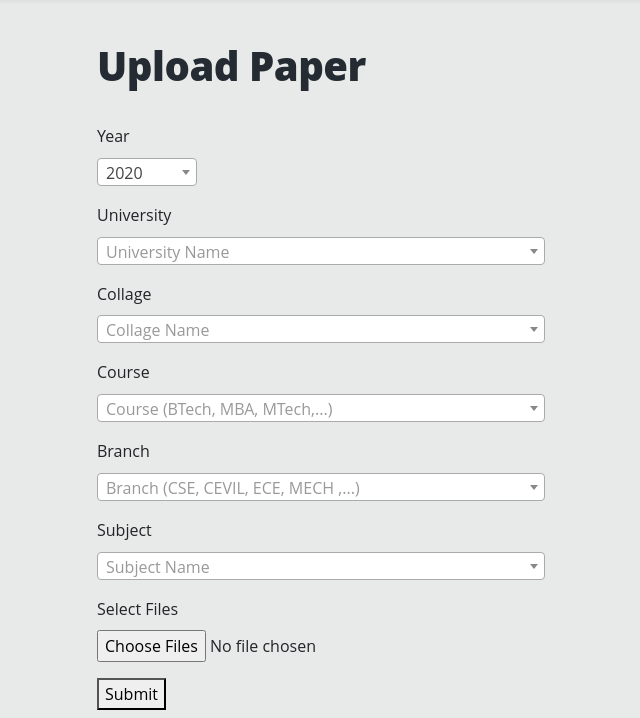
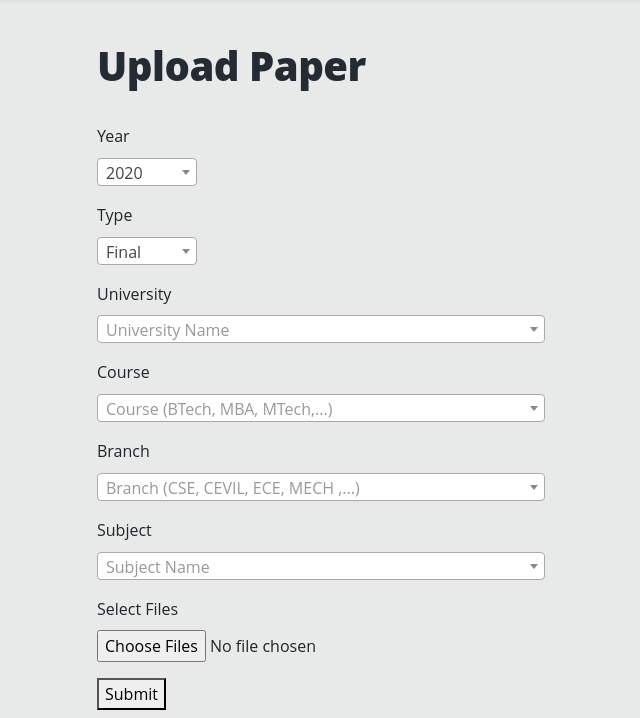
Before and after one commit to nrjsharma/xpapers, a Django app: page /upload-paper in a window 1280 px wide. Shown: the part 82-800 px from the top of the page, without its empty margins (95-735 px from the left). Run offline with Django 3.2, Linux system fonts and the light colour scheme; parts of the project's set-up code (start-up, migrations or seed data) failed here and were passed over; some libraries are stand-ins or nearby versions.

Commit message:
upload mst completed

```diff
--- a/api/serializer.py
+++ b/api/serializer.py
@@ -44,6 +44,11 @@ class GenericBranchSerializer(ModelSerializer):
         model = Branch
         fields = "__all__"
 
+
+class GenericUserSerializer(ModelSerializer):
+    class Meta:
+        model = XpapersUser
+        fields = ('username', )
 
 # Generic Serializer END <<
 
@@ -172,6 +177,7 @@ class ShowPostSerializer(ModelSerializer):
 
     obj_type = SerializerMethodField()
     subject = SubjectSerializer()
+    user = GenericUserSerializer()
     postfiles = PostFileSerializer(many=True)
 
     def get_obj_type(self, instance):
--- a/static/apps/dashboard/uploadPaper.css
+++ b/static/apps/dashboard/uploadPaper.css
@@ -20,3 +20,7 @@
 .upload-successfully{
     display: none;
 }
+
+#divCollage{
+    display: none;
+}
--- a/static/apps/dashboard/uploadPaper.js
+++ b/static/apps/dashboard/uploadPaper.js
@@ -67,6 +67,17 @@ function select2_year() {
     });
 }
 
+function select2_type() {
+    let data = [
+        {id: 'F', text: "Final"},
+        {id: 'M', text: "M.S.T"}
+    ];
+    $('#type').select2({
+        data: data,
+        minimumResultsForSearch: -1
+    });
+}
+
 function select2_university() {
     $('#university').select2({
         placeholder: "University Name",
@@ -87,12 +98,12 @@ function select2_university() {
     });
 }
 
-function select2_collage() {
+function select2_collage(university_id = null) {
     $('#collage').select2({
         placeholder: "Collage Name",
         tags: true,
         ajax: {
-            url: COLLAGE_SELECT2_URL,
+            url: COLLAGE_SELECT2_URL + '?uni=' + university_id,
             dataType: 'json',
             processResults: function (data) {
                 return {
@@ -177,14 +188,47 @@ function select2_subject() {
 
 function initSelect2() {
     select2_year();
+    select2_type();
     select2_university();
-    select2_collage();
+    // select2_collage();
     select2_course();
     select2_branch();
     select2_subject();
 }
 
 $(document).ready(function () {
+    $('#divCollage').css('display', 'none');
     $('.upload-paper-link').css("display", "none");
     initSelect2();
+
+    $('#type').on('change', function (e) {
+        if ($('#university').select2('data')[0]) {
+            let university_id = $('#university').select2('data')[0].id
+            if (university_id.includes('#Ea^T|@I^p<0>-')) {
+                university_id = university_id.split('#Ea^T|@I^p<0>-')[1]
+                select2_collage(university_id);
+            } else {
+                select2_collage();
+            }
+            if ($(e.target).select2("val") == "M") {
+                $('#divCollage').css('display', 'block');
+            } else {
+                $('#divCollage').css('display', 'none');
+            }
+        }
+    });
+
+    $('#university').on('change', function (e) {
+        if ($('#type').select2('data')[0].id == "M") {
+            let university_id = $(e.target).select2("val")
+            if (university_id.includes('#Ea^T|@I^p<0>-')) {
+                university_id = university_id.split('#Ea^T|@I^p<0>-')[1]
+                select2_collage(university_id);
+            } else {
+                select2_collage();
+            }
+            $('#divCollage').css('display', 'block');
+        }
+    });
+
 });
--- a/templates/dashboard/upload-paper.html
+++ b/templates/dashboard/upload-paper.html
@@ -11,14 +11,19 @@
                     <select name="year" class="js-example-basic-single form-control" id="year" required>
                     </select>
                 </div>
+                <div class="form-group" style="width: 100px">
+                    <label for="title">Type</label>
+                    <select name="type" class="js-example-basic-single form-control sel-type" id="type" required>
+                    </select>
+                </div>
                 <div class="form-group">
                     <label for="title">University</label>
                     <select name="university" class="js-example-basic-single form-control" id="university" required>
                     </select>
                 </div>
-                <div class="form-group">
+                <div class="form-group" id="divCollage">
                     <label for="title">Collage</label>
-                    <select name="collage" class="js-example-basic-single form-control" id="collage" required>
+                    <select name="collage" class="js-example-basic-single form-control" id="collage">
                     </select>
                 </div>
                 <div class="form-group">
```
Also changed, not shown: api/views.py (+15 -8 lines), dashboard/models.py (+8 -1 lines), static/apps/dashboard/search.js (+19 -2 lines), dashboard/migrations/0001_initial.py, xpauth/migrations/0001_initial.py, xpauth/migrations/0002_auto_20200808_1303.py (deleted).
